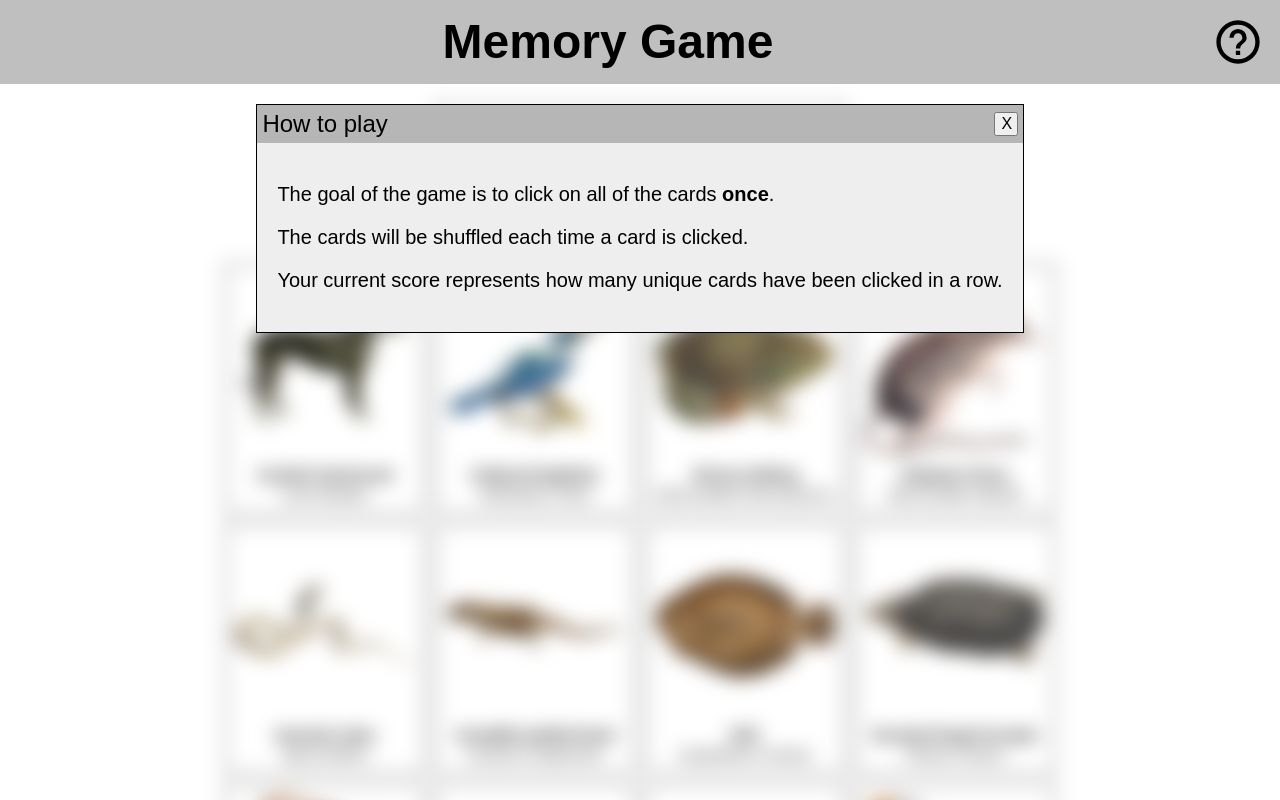
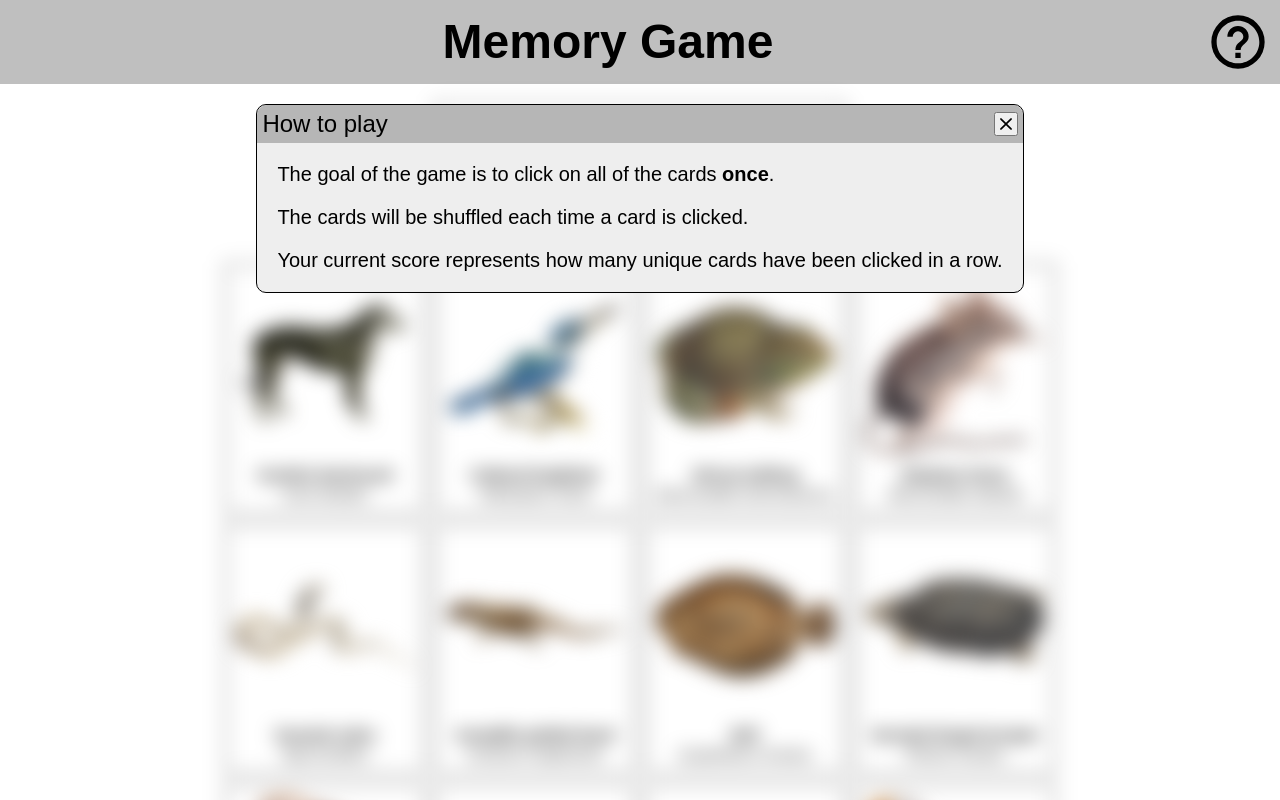
Before and after one commit to pv-230/odin-memory-card, a React app: page / in a window 1280 px wide. Both pictures are taken after a click on the button 1238 px from the left and 42 px from the top of the page. Shown: the top 800 px of the page. Built offline with nearby package versions, Linux system fonts and the light colour scheme.

Commit message:
Add close icon to modal and minor modal style adjustments

```diff
--- a/src/components/header/header.css
+++ b/src/components/header/header.css
@@ -26,6 +26,7 @@
   border: none;
   border-radius: 50%;
   background-color: transparent;
+  padding: 0;
 }
 
 .header__help-btn:hover {
--- a/src/components/helpModal/helpModal.css
+++ b/src/components/helpModal/helpModal.css
@@ -1,3 +1,11 @@
 .help-modal {
+  display: flex;
+  flex-direction: column;
+  justify-content: center;
+  gap: 20px;
   font-size: 1.25rem;
 }
+
+.help-modal p {
+  margin: 0;
+}
--- a/src/components/modal/modal.css
+++ b/src/components/modal/modal.css
@@ -2,8 +2,7 @@
   position: absolute;
   top: 0;
   display: flex;
-  flex-direction: column;
-  align-items: center;
+  justify-content: center;
   width: 100%;
   height: 100%;
   padding: var(--main-padding);
@@ -12,6 +11,8 @@
 .modal {
   border: 1px solid black;
   background-color: #eee;
+  border-radius: 10px;
+  height: fit-content;
 }
 
 .modal__title-bar {
@@ -21,6 +22,8 @@
   gap: 5px;
   padding: 5px;
   background-color: var(--header-bg-color);
+  border-top-left-radius: 10px;
+  border-top-right-radius: 10px;
 }
 
 .modal__title {
@@ -30,6 +33,12 @@
 .modal__close-btn {
   width: 24px;
   height: 24px;
+  padding: 0;
+}
+
+.modal__close-icon {
+  width: 100%;
+  height: 100%;
 }
 
 .modal__children-wrapper {
--- a/src/components/modal/modal.jsx
+++ b/src/components/modal/modal.jsx
@@ -1,6 +1,7 @@
 import React from 'react';
 import PropTypes from 'prop-types';
 import './modal.css';
+import close from './close.svg';
 
 function Modal(props) {
   const { title, handleClose } = props;
@@ -11,7 +12,7 @@ function Modal(props) {
         <div className="modal__title-bar">
           <span className="modal__title">{title}</span>
           <button className="modal__close-btn" type="button" onClick={handleClose}>
-            X
+            <img className="modal__close-icon" src={close} alt="Close help window" />
           </button>
         </div>
         <div className="modal__children-wrapper">
```
Also changed, not shown: src/components/modal/close.svg (added).
